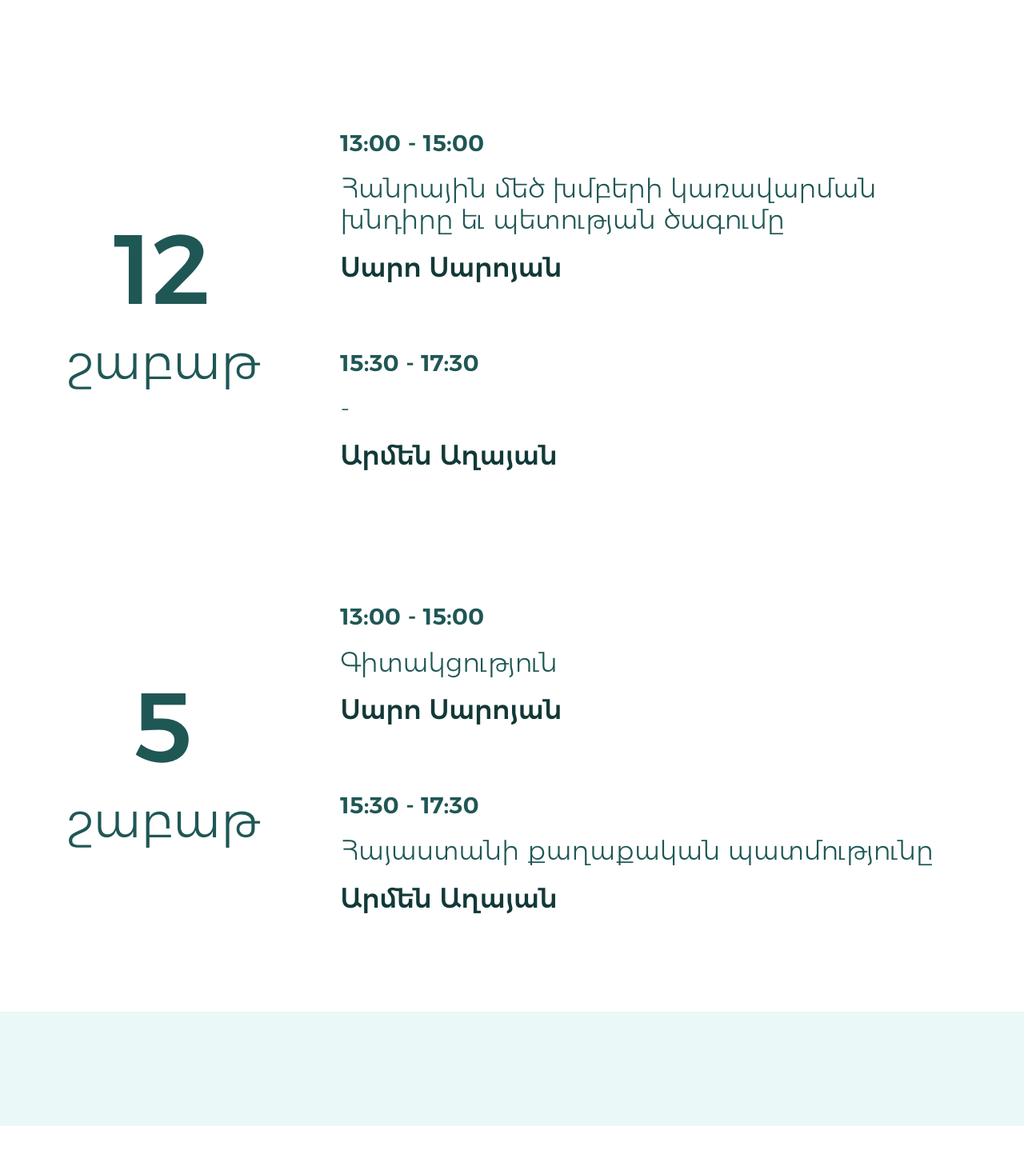
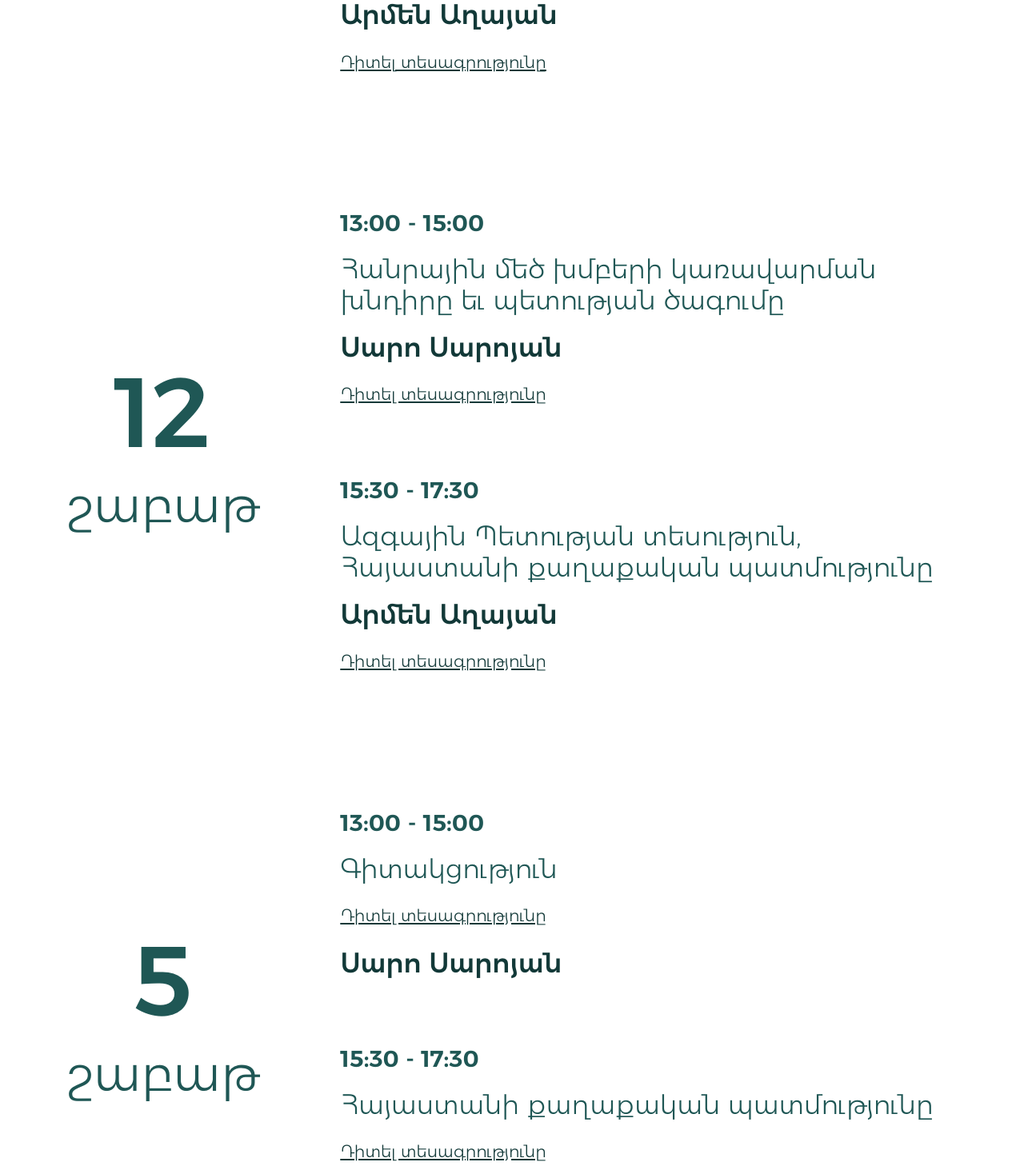
Before and after one commit to SyuneHovan/hayqi-sharavighner, a plain HTML site: page index.html in a window 1280 px wide. Shown: the part 2977-4440 px from the top of the page at 80% size. Drawn offline with Linux system fonts and the light colour scheme.

Commit message:
Update index.html

```diff
--- a/index.html
+++ b/index.html
@@ -22,12 +22,12 @@
 						<div class="lesson">
 							<span class="time">13:00 - 15:00</span>
 							<span class="title">-</span>
-							<span class="name">Գեղամ Օհանյան</span>
+							<span class="name">Գեղամ Օհանյան</span><span class="link">
 						</div>
 						<div class="lesson">
 							<span class="time">15:30 - 17:30</span>
 							<span class="title">-</span>
-							<span class="name">Գեղամ Օհանյան</span>
+							<span class="name">Գեղամ Օհանյան</span><span class="link">
 						</div>
 					</div>
 				</div>
@@ -79,7 +79,7 @@
 						<div class="lesson">
 							<span class="time">15:30 - 17:30</span>
 							<span class="title">-</span>
-							<span class="name">Արմեն Աղայան</span>
+							<span class="name">Արմեն Աղայան</span><span class="link"><a href="https://youtu.be/eD113_n3DGo?si=RLl7LzTn-WpxvtM7">Դիտել տեսագրությունը</a></span>
 						</div>
 					</div>
 				</div>
@@ -92,12 +92,12 @@
 						<div class="lesson">
 							<span class="time">13:00 - 15:00</span>
 							<span class="title">Հանրային մեծ խմբերի կառավարման խնդիրը եւ պետության ծագումը</span>
-							<span class="name">Սարո Սարոյան</span>
+							<span class="name">Սարո Սարոյան</span><span class="link"><a href="https://youtu.be/EFV-5ewOlng?si=7OcG4_aB_4tOMAh4">Դիտել տեսագրությունը</a></span>
 						</div>
 						<div class="lesson">
 							<span class="time">15:30 - 17:30</span>
-							<span class="title">-</span>
-							<span class="name">Արմեն Աղայան</span>
+							<span class="title">Ազգային Պետության տեսություն, Հայաստանի քաղաքական պատմությունը</span>
+							<span class="name">Արմեն Աղայան</span><span class="link"><a href="https://youtu.be/1VStM4JMfpk?si=erLKWMBv5nO6AZBr">Դիտել տեսագրությունը</a></span>
 						</div>
 					</div>
 				</div>
@@ -109,12 +109,12 @@
 					<div class="lessons">
 						<div class="lesson">
 							<span class="time">13:00 - 15:00</span>
-							<span class="title">Գիտակցություն</span>
+							<span class="title">Գիտակցություն</span><span class="link"><a href="https://youtu.be/nECKnWCUTBU?si=1R6O10nox5rt77B7">Դիտել տեսագրությունը</a></span>
 							<span class="name">Սարո Սարոյան</span>
 						</div>
 						<div class="lesson">
 							<span class="time">15:30 - 17:30</span>
-							<span class="title">Հայաստանի քաղաքական պատմությունը</span>
+							<span class="title">Հայաստանի քաղաքական պատմությունը</span><span class="link"><a href="https://youtu.be/ZKE4fYZ1F4M?si=eut-qEC815W2L3Mb">Դիտել տեսագրությունը</a></span>
 							<span class="name">Արմեն Աղայան</span>
 						</div>
 					</div>
@@ -162,7 +162,7 @@
 						<div class="lesson">
 							<span class="time">13:00 - 15:00</span>
 							<span class="title">Զենքը, գիտությունը եւ մարդկության պատմությունը</span>
-							<span class="name">Սարո Սարոյան</span>
+							<span class="name">Սարո Սարոյան</span><span class="link"><a href="https://youtu.be/348SHZzK9T8?si=Wn8p61k-jl4Zeosh">Դիտել տեսագրությունը</a></span>
 						</div>
 						<div class="lesson">
 							<span class="time">15:30 - 17:30</span>
```
